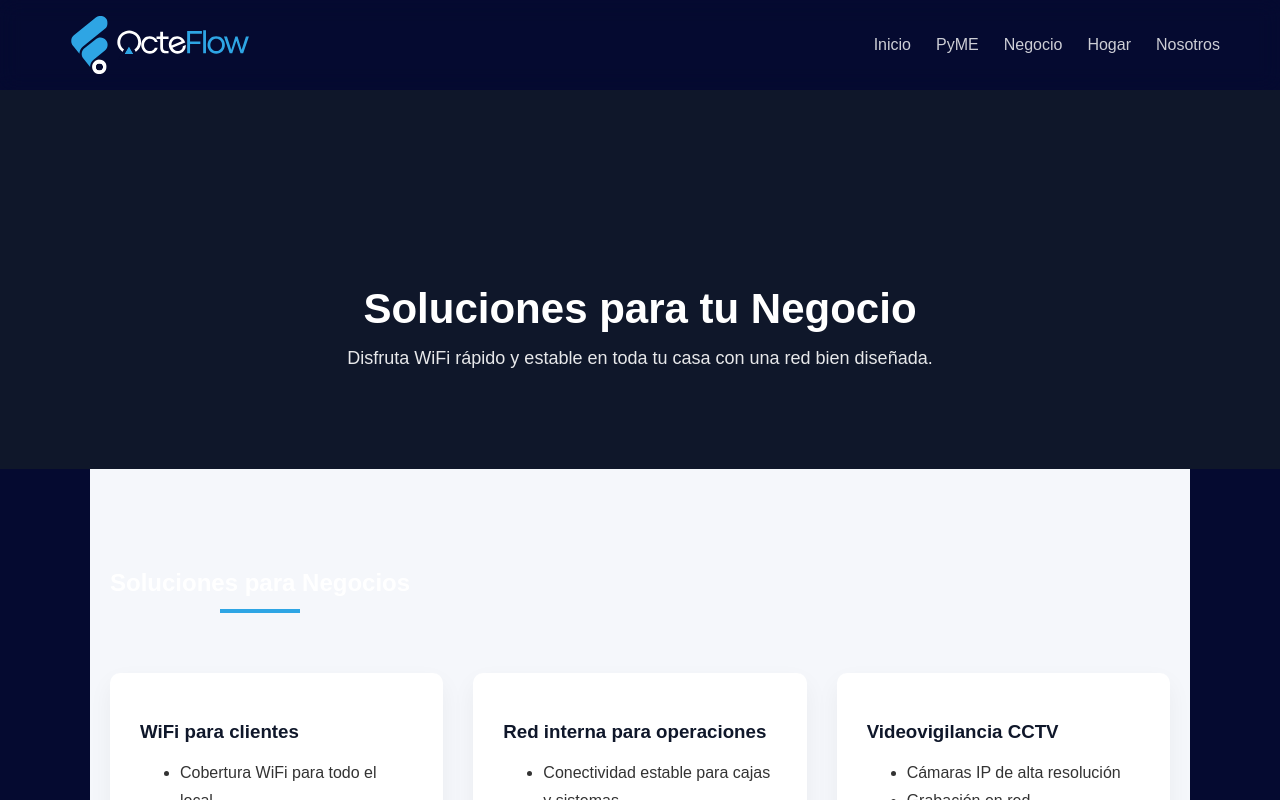
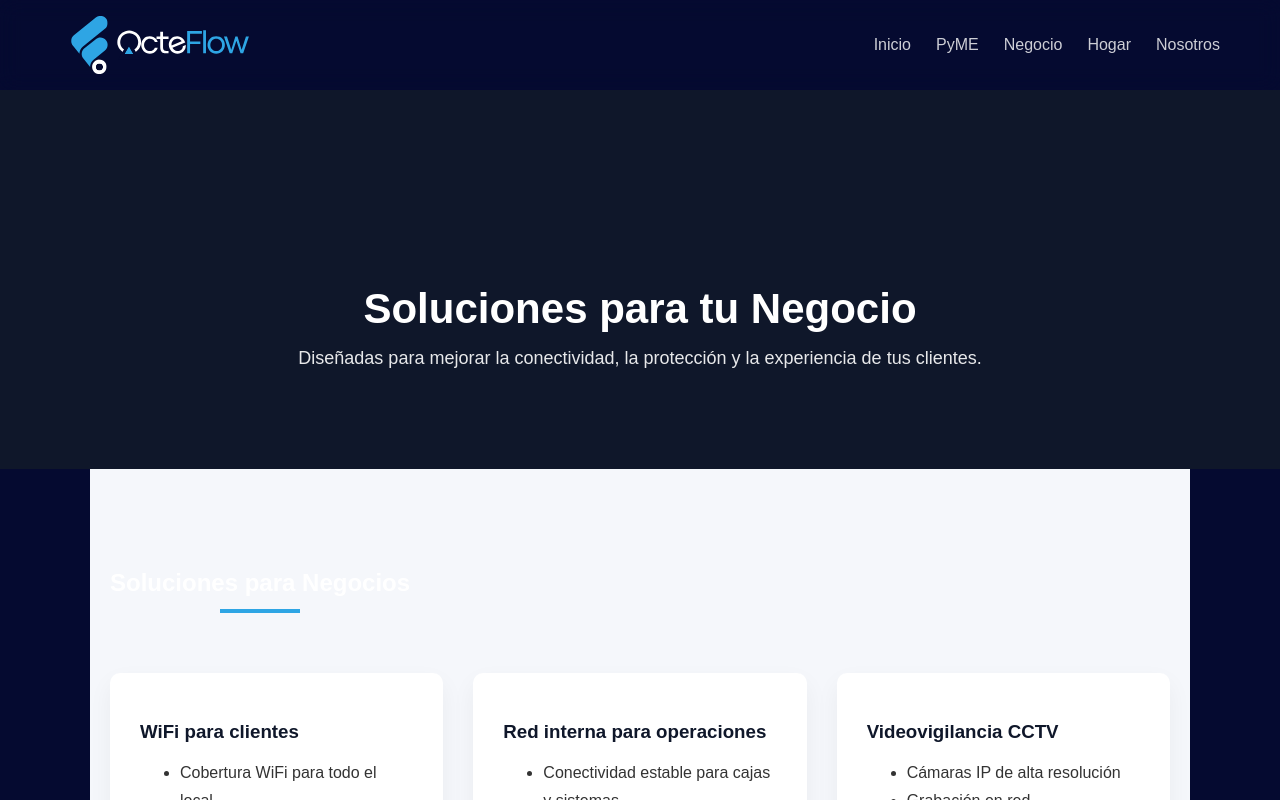
Before and after one commit to OcteFlow/octeflow-site, a Next.js app: page /negocio in a window 1280 px wide. Shown: the top 800 px of the page. Built offline with nearby package versions, Linux system fonts and the light colour scheme.

Commit message:
Update negocio.js

```diff
--- a/pages/negocio.js
+++ b/pages/negocio.js
@@ -20,8 +20,7 @@ export default function Negocio() {
       <section className="page-hero">
         <h1>Soluciones para tu Negocio</h1>
         <p>
-          Disfruta WiFi rápido y estable en toda tu casa con una red bien
-          diseñada.
+          Diseñadas para mejorar la conectividad, la protección y la experiencia de tus clientes.
         </p>
       </section>
 
```
